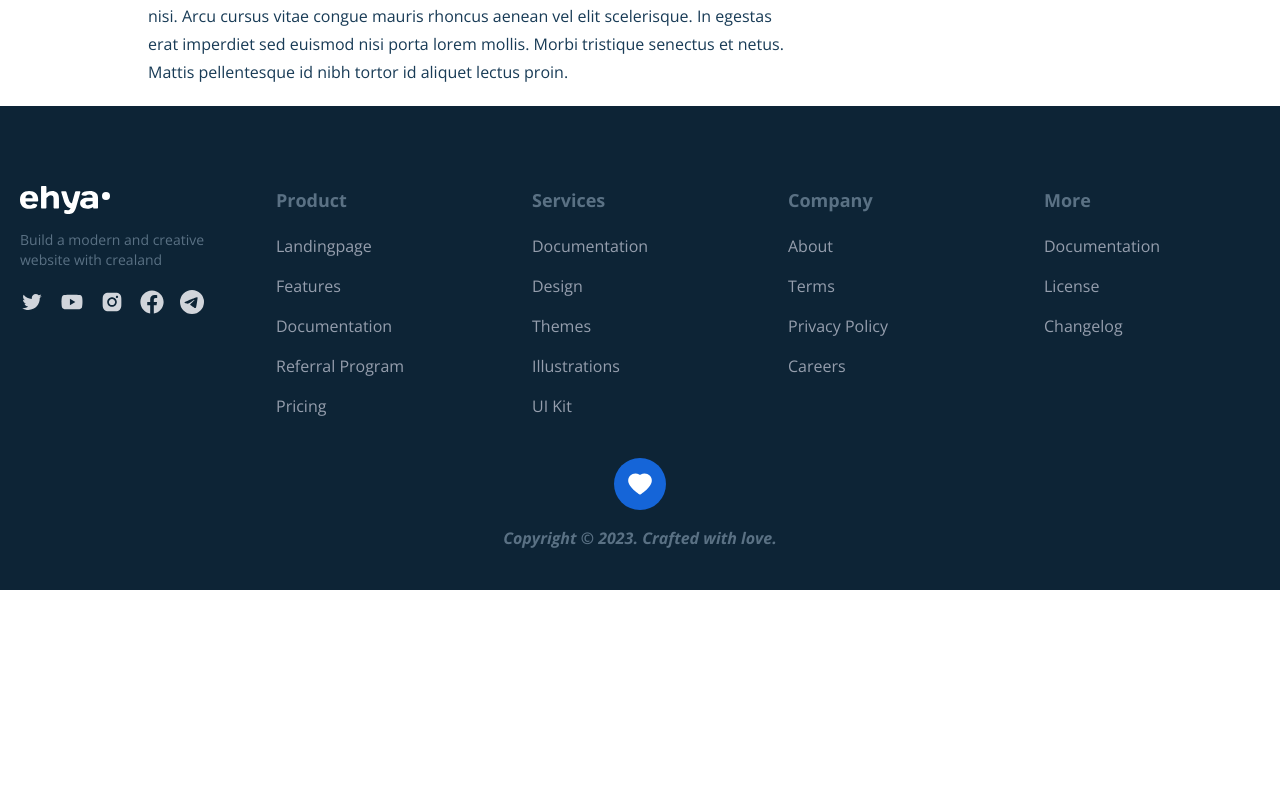
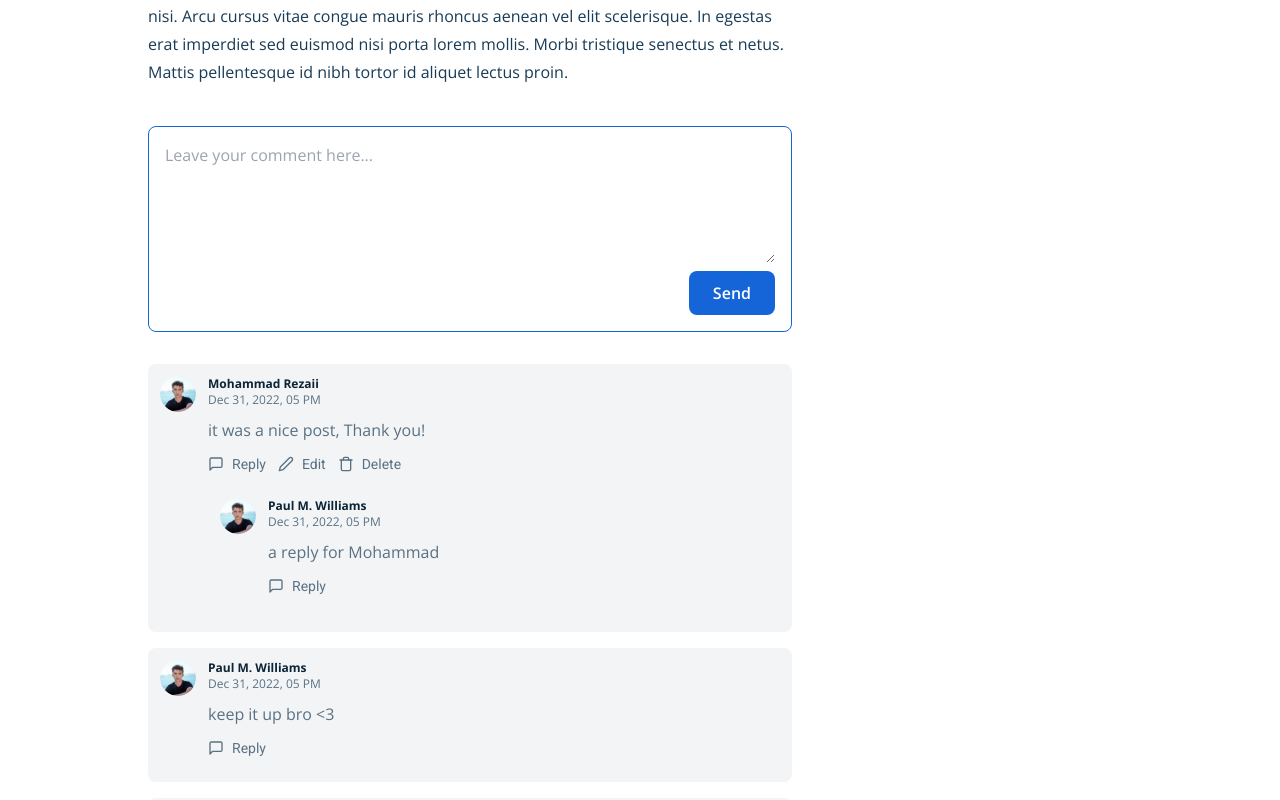
Before and after one commit to NV22067/BLOG_PROJECT, a React (Create React App) app: page /blog/1 in a window 1280 px wide. Shown: the part 760-1560 px from the top of the page. Before the commit the page ends 1350 px from the top, so only its background shows below. Built offline with nearby package versions, Linux system fonts and the light colour scheme.

Commit message:
comments section with replying

```diff
--- a/src/components/BreadCrumbs.jsx
+++ b/src/components/BreadCrumbs.jsx
@@ -5,7 +5,7 @@ const BreadCrumbs = ({ data }) => {
   return (
     <div className="flex items-center py-4 overflow-x-auto whitespace-nowrap">
       {data.map((item, index) => (
-        <div className="text-black opacity-50 text-xs font-roboto md:text-sm">
+        <div key={index} className="text-black opacity-50 text-xs font-roboto md:text-sm">
           <Link to={item.link}>{item.name}</Link>
           {index !== data.length - 1 && <span className="px-3">/</span>}
         </div>
--- a/src/components/Header.jsx
+++ b/src/components/Header.jsx
@@ -47,8 +47,9 @@ const NavItem = ({ item }) => {
             } lg:hidden transition-all duration-500 pt-4 lg:absolute lg:bottom-0 lg:right-0 lg:transform lg:translate-y-full lg:group-hover:block w-max`}
           >
             <ul className="bg-dark-soft lg:bg-transparent text-center flex flex-col shadow-lg rounded-lg overflow-hidden">
-              {item.items.map((page) => (
+              {item.items.map((page, index) => (
                 <a
+                  key={index}
                   href="/"
                   className="hover:bg-dark-hard hover:text-white px-4 py-2 text-white lg:text-dark-soft"
                 >
--- /dev/null
+++ b/src/components/comments/Comment.jsx
@@ -0,0 +1,128 @@
+import React from "react";
+import { FiMessageSquare, FiEdit2, FiTrash } from "react-icons/fi";
+
+import { images } from "../../constants";
+import CommentForm from "./CommentForm";
+
+const Comment = ({
+  comment,
+  logginedUserId,
+  affectedComment,
+  setAffectedComment,
+  addComment,
+  parentId = null,
+  updateComment,
+  deleteComment,
+  replies,
+}) => {
+  const isUserLoggined = Boolean(logginedUserId);
+  const commentBelongsToUser = logginedUserId === comment.user._id;
+  const isReplying =
+    affectedComment &&
+    affectedComment.type === "replying" &&
+    affectedComment._id === comment._id;
+  const isEditing =
+    affectedComment &&
+    affectedComment.type === "editing" &&
+    affectedComment._id === comment._id;
+  const repliedCommentId = parentId ? parentId : comment._id;
+  const replyOnUserId = comment.user._id;
+
+  return (
+    <div className="flex flex-nowrap items-start gap-x-3 bg-[#F2F4F5] p-3 rounded-lg">
+      <img
+        src={images.PostProfileImage}
+        alt="user profile"
+        className="w-9 h-9 object-cover rounded-full"
+      />
+      <div className="flex-1 flex flex-col">
+        <h5 className="font-bold text-dark-hard text-xs">
+          {comment.user.name}
+        </h5>
+        <span className="text-xs text-dark-light">
+          {new Date(comment.createdAt).toLocaleDateString("en-US", {
+            day: "numeric",
+            month: "short",
+            year: "numeric",
+            hour: "2-digit",
+          })}
+        </span>
+        {!isEditing && (
+          <p className="font-opensans mt-[10px] text-dark-light">
+            {comment.desc}
+          </p>
+        )}
+        {isEditing && (
+          <CommentForm
+            btnLabel="Update"
+            formSubmitHanlder={(value) => updateComment(value, comment._id)}
+            formCancelHandler={() => setAffectedComment(null)}
+            initialText={comment.desc}
+          />
+        )}
+        <div className="flex items-center gap-x-3 text-dark-light font-roboto text-sm mt-3 mb-3">
+          {isUserLoggined && (
+            <button
+              className="flex items-center space-x-2"
+              onClick={() =>
+                setAffectedComment({ type: "replying", _id: comment._id })
+              }
+            >
+              <FiMessageSquare className="w-4 h-auto" />
+              <span>Reply</span>
+            </button>
+          )}
+          {commentBelongsToUser && (
+            <>
+              <button
+                className="flex items-center space-x-2"
+                onClick={() =>
+                  setAffectedComment({ type: "editing", _id: comment._id })
+                }
+              >
+                <FiEdit2 className="w-4 h-auto" />
+                <span>Edit</span>
+              </button>
+              <button
+                className="flex items-center space-x-2"
+                onClick={() => deleteComment(comment._id)}
+              >
+                <FiTrash className="w-4 h-auto" />
+                <span>Delete</span>
+              </button>
+            </>
+          )}
+        </div>
+        {isReplying && (
+          <CommentForm
+            btnLabel="Reply"
+            formSubmitHanlder={(value) =>
+              addComment(value, repliedCommentId, replyOnUserId)
+            }
+            formCancelHandler={() => setAffectedComment(null)}
+          />
+        )}
+        {replies.length > 0 && (
+          <div>
+            {replies.map((reply) => (
+              <Comment
+                key={reply._id}
+                addComment={addComment}
+                affectedComment={affectedComment}
+                setAffectedComment={setAffectedComment}
+                comment={reply}
+                deleteComment={deleteComment}
+                logginedUserId={logginedUserId}
+                replies={[]}
+                updateComment={updateComment}
+                parentId={comment._id}
+              />
+            ))}
+          </div>
+        )}
+      </div>
+    </div>
+  );
+};
+
+export default Comment;
--- /dev/null
+++ b/src/components/comments/CommentForm.jsx
@@ -0,0 +1,49 @@
+import React, { useState } from "react";
+
+const CommentForm = ({
+  btnLabel,
+  formSubmitHanlder,
+  formCancelHandler = null,
+  initialText = "",
+}) => {
+  const [value, setValue] = useState(initialText);
+
+  const submitHandler = (e) => {
+    e.preventDefault();
+    formSubmitHanlder(value);
+    setValue("");
+  };
+
+  return (
+    <form onSubmit={submitHandler}>
+      <div className="flex flex-col items-end border border-primary rounded-lg p-4">
+        <textarea
+          className="w-full focus:outline-none bg-transparent"
+          rows="5"
+          placeholder="Leave your comment here..."
+          value={value}
+          onChange={(e) => setValue(e.target.value)}
+        />
+        <div className="flex items-center gap-x-2 pt-2">
+          {formCancelHandler && (
+            <button
+              onClick={formCancelHandler}
+              className="px-6 py-2.5 rounded-lg border border-red-500 text-red-500"
+            >
+              Cancel
+            </button>
+          )}
+          <button
+            type="submit"
+            className="px-6 py-2.5 rounded-lg bg-primary
+         text-white font-semibold"
+          >
+            {btnLabel}
+          </button>
+        </div>
+      </div>
+    </form>
+  );
+};
+
+export default CommentForm;
--- /dev/null
+++ b/src/components/comments/CommentsContainer.jsx
@@ -0,0 +1,93 @@
+import React, { useEffect, useState } from "react";
+
+import { getCommentsData } from "../../data/comments";
+import Comment from "./Comment";
+import CommentForm from "./CommentForm";
+
+const CommentsContainer = ({ className, logginedUserId }) => {
+  const [comments, setComments] = useState([]);
+  const mainComments = comments.filter((comment) => comment.parent === null);
+  const [affectedComment, setAffectedComment] = useState(null);
+
+  console.log(comments);
+
+  useEffect(() => {
+    (async () => {
+      const commentData = await getCommentsData();
+      setComments(commentData);
+    })();
+  }, []);
+
+  const addCommentHandler = (value, parent = null, replyOnUser = null) => {
+    const newComment = {
+      _id: Math.random().toString(),
+      user: {
+        _id: "a",
+        name: "Mohammad Rezaii",
+      },
+      desc: value,
+      post: "1",
+      parent: parent,
+      replyOnUser: replyOnUser,
+      createdAt: new Date().toISOString(),
+    };
+    setComments((curState) => {
+      return [newComment, ...curState];
+    });
+    setAffectedComment(null);
+  };
+
+  const updateCommentHandler = (value, commentId) => {
+    const updatedComments = comments.map((comment) => {
+      if (comment._id === commentId) {
+        return { ...comment, desc: value };
+      }
+      return comment;
+    });
+    setComments(updatedComments);
+    setAffectedComment(null);
+  };
+
+  const deleteCommentHandler = (commentId) => {
+    const updatedComments = comments.filter((comment) => {
+      return comment._id !== commentId;
+    });
+    setComments(updatedComments);
+  };
+
+  const getRepliesHandler = (commentId) => {
+    return comments
+      .filter((comment) => comment.parent === commentId)
+      .sort((a, b) => {
+        return (
+          new Date(a.createdAt).getTime() - new Date(b.createdAt).getTime()
+        );
+      });
+  };
+
+  return (
+    <div className={`${className}`}>
+      <CommentForm
+        btnLabel="Send"
+        formSubmitHanlder={(value) => addCommentHandler(value)}
+      />
+      <div className="space-y-4 mt-8">
+        {mainComments.map((comment) => (
+          <Comment
+            key={comment._id}
+            comment={comment}
+            logginedUserId={logginedUserId}
+            affectedComment={affectedComment}
+            setAffectedComment={setAffectedComment}
+            addComment={addCommentHandler}
+            updateComment={updateCommentHandler}
+            deleteComment={deleteCommentHandler}
+            replies={getRepliesHandler(comment._id)}
+          />
+        ))}
+      </div>
+    </div>
+  );
+};
+
+export default CommentsContainer;
--- /dev/null
+++ b/src/data/comments.js
@@ -0,0 +1,52 @@
+export const getCommentsData = async () => {
+    return [
+      {
+        _id: "10",
+        user: {
+          _id: "a",
+          name: "Mohammad Rezaii",
+        },
+        desc: "it was a nice post, Thank you!",
+        post: "1",
+        parent: null,
+        replyOnUser: null,
+        createdAt: "2022-12-31T17:22:05.092+0000",
+      },
+      {
+        _id: "11",
+        user: {
+          _id: "b",
+          name: "Paul M. Williams",
+        },
+        desc: "a reply for Mohammad",
+        post: "1",
+        parent: "10",
+        replyOnUser: "a",
+        createdAt: "2022-12-31T17:22:05.092+0000",
+      },
+      {
+        _id: "12",
+        user: {
+          _id: "b",
+          name: "Paul M. Williams",
+        },
+        desc: "keep it up bro <3",
+        post: "1",
+        parent: null,
+        replyOnUser: null,
+        createdAt: "2022-12-31T17:22:05.092+0000",
+      },
+      {
+        _id: "13",
+        user: {
+          _id: "c",
+          name: "Jessica C. Stephens",
+        },
+        desc: "I'm always interested in your content :)",
+        post: "1",
+        parent: null,
+        replyOnUser: null,
+        createdAt: "2022-12-31T17:22:05.092+0000",
+      },
+    ];
+  };
--- a/src/pages/articleDetail/ArticleDetailPage.jsx
+++ b/src/pages/articleDetail/ArticleDetailPage.jsx
@@ -1,6 +1,7 @@
 import React from "react";
 import { Link } from "react-router-dom";
 import BreadCrumbs from "../../components/BreadCrumbs";
+import CommentsContainer from "../../components/comments/CommentsContainer";
 import MainLayout from "../../components/MainLayout";
 import { images } from "../../constants";
 import SuggestedPosts from "./container/SuggestedPosts";
@@ -79,6 +80,7 @@ const ArticleDetailPage = () => {
               lectus proin.
             </p>
           </div>
+          <CommentsContainer className="mt-10" logginedUserId="a" />
         </article>
         <SuggestedPosts
           header="Latest Article"
--- a/src/pages/articleDetail/container/SuggestedPosts.jsx
+++ b/src/pages/articleDetail/container/SuggestedPosts.jsx
@@ -39,8 +39,9 @@ const SuggestedPosts = ({ className, header, posts = [], tags }) => {
         Tags
       </h2>
       <div className="flex flex-wrap gap-x-2 gap-y-2 mt-4">
-        {tags.map((item) => (
+        {tags.map((item, index) => (
           <Link
+            key={index}
             to="/"
             className="inline-block rounded-md px-3 py-1.5 bg-primary font-roboto text-xs text-white md:text-sm"
           >
```
